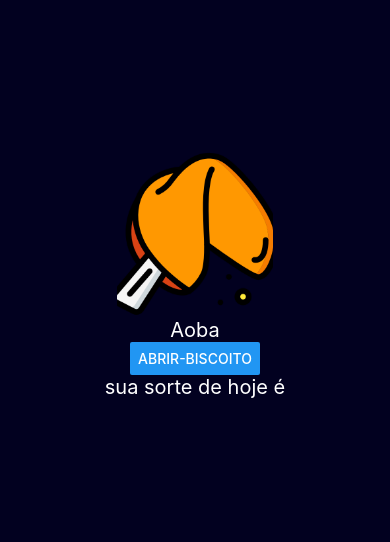
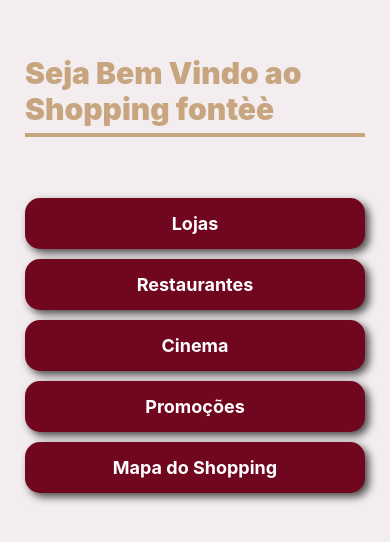
Before and after one commit to eidicaro/tecnicas-avancadas-em-programacao-web-e-mobile, a React Native app in the folder tapwm/: screen / in a window 390 px wide. Shown: the part 148-690 px from the top of the page. Built offline with nearby package versions, Linux system fonts and the light colour scheme.

Commit message:
atividade shopping

```diff
--- a/tapwm/App.js
+++ b/tapwm/App.js
@@ -1,6 +1,6 @@
 import { StatusBar } from 'expo-status-bar';
 import { StyleSheet, Text, View } from 'react-native';
-import Home from './src/Home'
+import Home from './src/Home';
 
 export default function App() {
   return (
--- a/tapwm/src/Home.tsx
+++ b/tapwm/src/Home.tsx
@@ -1,34 +1,44 @@
-import {View, Text, Image, Button} from 'react-native';
+import { View, Text, Image, TextInput, TouchableOpacity } from 'react-native';
 import styles from './StyleHome';
 import { useState } from 'react';
 
 export default function Home(){
-    const [mensagem, setMensagem] = useState('sua sorte de hoje é')
 
-    const abrir = ()=> {
-        const numero = Math.floor(Math.random()*10)
-        const frases = [
-            "tenha bom dia",
-            "nobruzera apelão",
-            "isack gostoso1",
-            "isack gostoso2",
-            "isack gostoso3",
-            "isack gostoso4",
-            "isack gostoso5",
-            "isack gostosasso1",
-            "isack gostosasso2",
-            "isack gostosasso3",
-        ]
-        setMensagem(frases[numero])
+    const [mensagem, setMensagem] = useState("");
+    const [nome, setNome] = useState("");
+    const [email, setEmail] = useState("");
+    const [telefone, setTelefone] = useState("");
+    const [senha, setSenha] = useState("");
+
+    const abrir = () => {
+        setMensagem("Cadastro concluído com sucesso!");
     }
 
     return(
+        <View style={styles.container}>
 
-        <View style={styles.container}>
-            <Image source={require('../assets/biscoito.png')} style={styles.img}/>
-            <Text style={styles.text}>Aoba</Text>
-            <Button title="abrir-biscoito" onPress={abrir} />
-            <Text style={styles.text}>{mensagem}</Text>
+            <Text style={styles.titulo}>Seja Bem Vindo ao Shopping fontèè</Text>
+
+            <TouchableOpacity style={styles.botao} onPress={abrir}>
+                <Text style={styles.textoBotao}>Lojas</Text>
+            </TouchableOpacity>
+
+            <TouchableOpacity style={styles.botao} onPress={abrir}>
+                <Text style={styles.textoBotao}>Restaurantes</Text>
+            </TouchableOpacity>
+
+            <TouchableOpacity style={styles.botao} onPress={abrir}>
+                <Text style={styles.textoBotao}>Cinema</Text>
+            </TouchableOpacity>
+
+            <TouchableOpacity style={styles.botao} onPress={abrir}>
+                <Text style={styles.textoBotao}>Promoções</Text>
+            </TouchableOpacity>
+
+            <TouchableOpacity style={styles.botao} onPress={abrir}>
+                <Text style={styles.textoBotao}>Mapa do Shopping</Text>
+            </TouchableOpacity>
+
         </View>
     )
 }
--- a/tapwm/src/StyleHome.tsx
+++ b/tapwm/src/StyleHome.tsx
@@ -1,22 +1,43 @@
 import { StyleSheet } from "react-native";
 
-const styles = StyleSheet.create ({
+
+const styles = StyleSheet.create({
     container: {
         flex: 1,
-        backgroundColor: "#020120",
+        backgroundColor: "#F3EDF0",
         alignItems: "center",
         justifyContent: "center",
-    },
-    text: {
-        color: "#fff",
-        fontSize: 20,
+        padding: 25,
     },
 
-    img: {
-        height: "20%",
-        width: "40%",
+    titulo: {
+        fontSize: 30,
+        fontWeight: "900",
+        color: "#C7A57F",
+        marginBottom: "15%",
+        borderBottomWidth: 4,
+        borderBottomColor: '#C7A57F',
+        paddingBottom: "2%",
+    },
 
-    }
-})
+    botao: {
+        width: "100%",
+        backgroundColor: "#70071F",
+        padding: 15,
+        borderRadius: 15,
+        alignItems: "center",
+        justifyContent: "center",
+        marginTop: 10,
+        boxShadow: "4px 4px 8px rgba(0,0,0, 0.7)"
 
-export default styles
+    },
+
+    textoBotao: {
+        color: "#fff",
+        fontSize: 18,
+        fontWeight: "bold",
+    },
+
+});
+
+export default styles;
```
Also changed, not shown: 1 other file (tests, documents, lock files or other folders).
